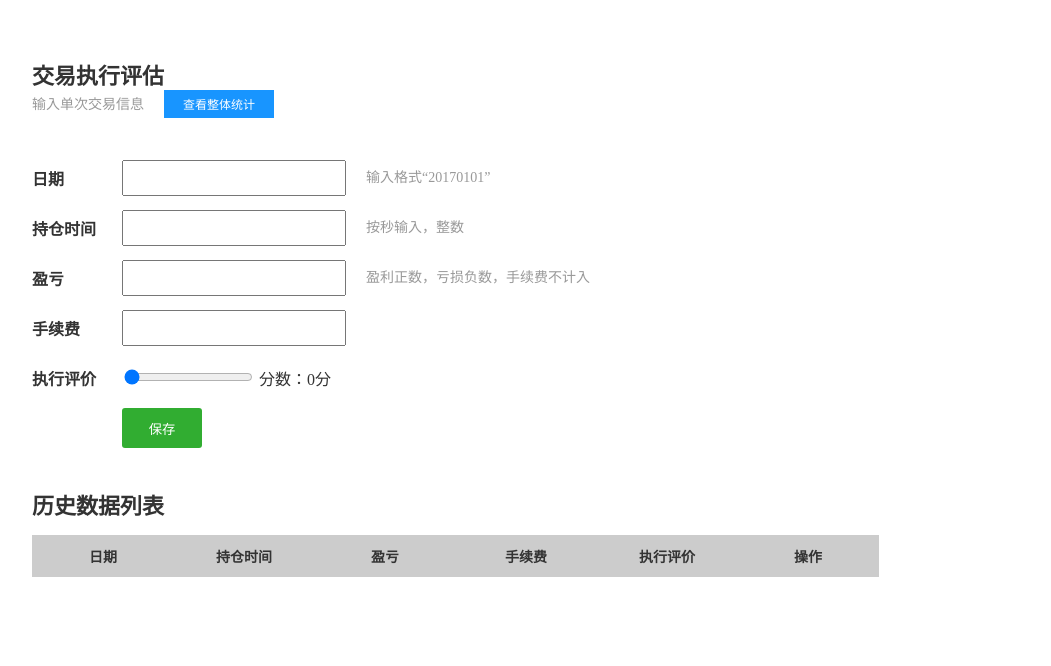
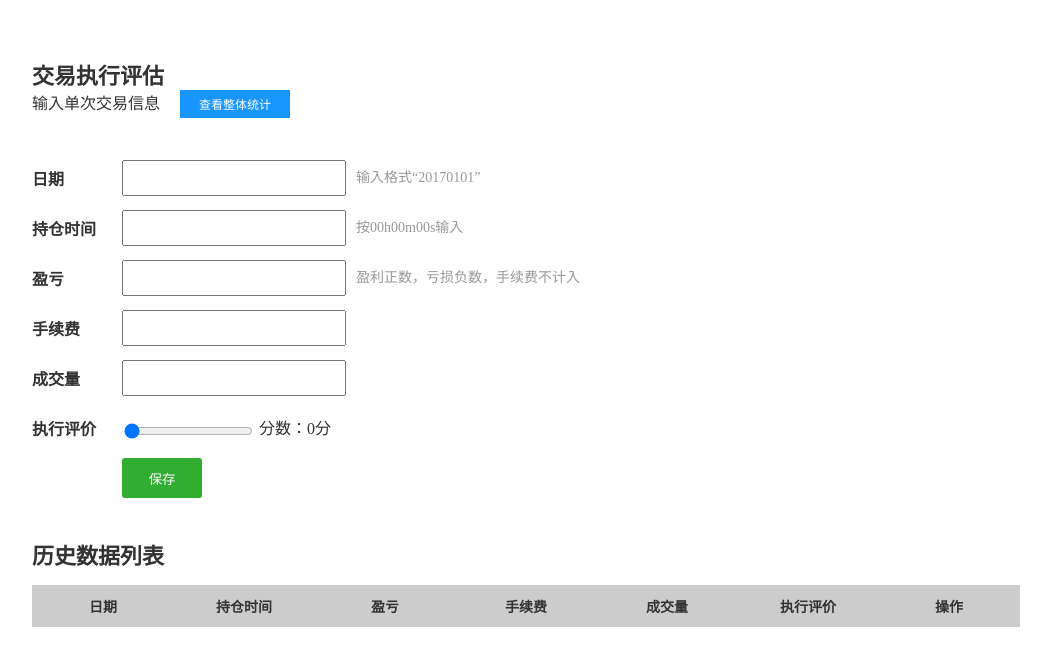
Before and after one commit to lostsquirrel/futures-collector, a Python web app: template templates/evaluation_data.html in a window 1280 px wide. Shown: the top 666 px of the page, without its empty margins (26-1077 px from the left). Run offline with Jinja, Linux system fonts and the light colour scheme; the template is opened without the code that fills it, so the values that code supplies are empty; some libraries are stand-ins or nearby versions.

Commit message:
1. 添加成交量字段，修改持仓时间显示

```diff
--- a/api/views.py
+++ b/api/views.py
@@ -84,10 +84,12 @@ class EvaluationDataHandler(application.RequestHandler):
         # print params['evaluation_score']
         data = EvaluationData()
         data.trade_date = params['trade_date']
-        data.position_time = params['position_time']
+        # data.position_time = params.get('position_time')
+        data.position_time_str = params['position_time_str']
         data.profit = params['profit']
         data.commission = params['commission']
         data.evaluation_score = params['evaluation_score']
+        data.volume = params['volume']
         evaluationService.save_data(data)
         self.render_json(SUCCESS_)
 
--- a/evaluation/models.py
+++ b/evaluation/models.py
@@ -23,11 +23,11 @@ class EvaluationDataDAO:
         sql = '''
         INSERT INTO evaluation_data
         (
-        trade_date, position_time, profit, commission, evaluation_score
+        trade_date, position_time, position_time_str, volume, profit, commission, evaluation_score
         )
         VALUES
         (
-        %(trade_date)s, %(position_time)s, %(profit)s, %(commission)s, %(evaluation_score)s
+        %(trade_date)s, %(position_time)s, %(position_time_str)s, %(volume)s, %(profit)s, %(commission)s, %(evaluation_score)s
         )
         '''
         return sql
@@ -35,7 +35,7 @@ class EvaluationDataDAO:
     @torndb.select
     def find_all(self):
         sql = '''
-        SELECT id, trade_date, position_time, profit, commission, evaluation_score
+        SELECT id, trade_date, position_time, position_time_str, volume, profit, commission, evaluation_score
         FROM evaluation_data
         ORDER BY id DESC
         '''
--- a/scripts/table.sql
+++ b/scripts/table.sql
@@ -1,2 +1,3 @@
 ALTER TABLE `evaluation_data`
-ADD COLUMN `volume`  int NULL COMMENT '交易量';
+ADD COLUMN `volume`  int NULL COMMENT '交易量',
+ADD COLUMN `position_time_str`  varchar(100) NULL;
--- a/static/js/common.js
+++ b/static/js/common.js
@@ -40,3 +40,14 @@ function objectifyForm(fid) { //serialize data function
     }
     return returnArray;
 }
+
+function toasts(eid) {
+    var item = $('#' + eid);
+    item.show();
+    setTimeout(function(){ item.hide(); }, 3000);
+}
+
+function fromClear(formId) {
+    $('#' + formId).find("input[type=text], textarea").val("")
+    .find('input[type=range]').val(0);
+}
--- a/static/js/evaluation_data.js
+++ b/static/js/evaluation_data.js
@@ -12,7 +12,9 @@ function bindSubmit() {
     $('input[type="submit"]').click(function(){
         myPost(evaluationDataUrl, objectifyForm('dataForm'), function(data){
             // console.log(data)
-            loadDataList()
+            loadDataList();
+            toasts('evalSuccess');
+            fromClear('dataForm');
         });
     });
 }
@@ -30,10 +32,11 @@ function loadDataList() {
         $(data).each(function(k, v) {
             h += '<tr class="dataNode">';
             h += '<td>'+v.trade_date+'</td>';
-            h += '<td>'+v.position_time+'秒</td>';
+            h += '<td>'+v.position_time_str+'</td>';
             var profitClass = v.profit > 0 ? 'win' : 'lose'
             h += '<td><span class="'+(profitClass)+'">'+v.profit+'</span></td>';
             h += '<td>'+v.commission+'</td>';
+            h += '<td>'+v.volume+'</td>';
             h += '<td>'+v.evaluation_score+'</td>';
             h += '<td><a href="javascript:removeData('+v.id+')" >删除</a></td>';
             h += '</tr>';
--- a/templates/evaluation_data.html
+++ b/templates/evaluation_data.html
@@ -2,44 +2,24 @@
 <html>
 <head>
 <meta charset="UTF-8">
-<title></title>
-<style>
-body{padding: 50px 0 0 50px;color: #333; font-family: "microsoft yahei","verdana, geneva, arial, helvetica, sans-serif";}
-.t1{font-size: 22px; font-weight: bolder;}
-.t2{font-size: 14px; color: #999;padding-left: 20px;}
-.t3{font-size: 16px; color: #ff0000; padding-top: 10px;}
-.t4{font-size: 14px; color: #999;}
-.tab1{padding-top:30px;}
-.tab1 th{width: 90px; text-align: left; height: 40px;  padding-top: 10px; }
-.tab1 td{height: 40px;padding-top: 10px;}
-input[type=text]{width: 200px; height: 30px; font-size: 14px; padding-left: 10px; padding-right: 10px;font-family: "microsoft yahei"; line-height: 28px;}
-.btn1{width: 80px; height: 40px; color: #fff; border: 0; background-color: #31ad31;font-family: "microsoft yahei"; cursor: pointer; border-radius:3px ;}
-.btn1:hover{background-color: #248f24}
-.tab2{background: #CCCCCC;}
-.tab2 th,.tab2 td{width: 120px;text-align: center; padding: 10px 10px; background: #fff;}
-.tab2 th{background: #CCCCCC; font-size: 14px;}
-.tab2 tr:hover td{background: #eee;}
-.tab2 a{color: #ff0000; text-decoration: none;}
-.s1{width: 100px; padding: 5px; display: inline-block; text-align: center;color: #fff; background: #1895ff; font-size: 12px; text-decoration: none; margin-left: 20px;}
-.tab1 label{float: left; margin-right: 20px;}
-.tab2 .win{color: #ff0000; font-weight: bold;}
-.tab2 .lose{color: #008000; font-weight: bold;}
-</style>
+<title>交易执行评估</title>
+<link rel="stylesheet" href="/static/css/total.css" />
+<link rel="stylesheet" href="/static/css/grid.css" />
 </head>
 
 <body>
 	<div class="t1">交易执行评估</div>
-	<div class="t4">输入单次交易信息<a href="#" class="s1">查看整体统计</a></div>
+	<div class="t4">输入单次交易信息<a href="#" class="s3">查看整体统计</a></div>
 
 	<form id="dataForm">
-	<table cellpadding="0"  cellspacing="0" class="tab1">
+	<table cellpadding="0"  cellspacing="0" class="tab4">
 		<tr>
 			<th>日期</th>
 			<td><input type="text" name="trade_date"/><span class="t2">输入格式“20170101”</span></td>
 		</tr>
 		<tr>
 			<th>持仓时间</th>
-			<td><input type="text" name="position_time" /><span class="t2">按秒输入，整数</span></td>
+			<td><input type="text" name="position_time_str" /><span class="t2">按00h00m00s输入</span></td>
 		</tr>
 		<tr>
 			<th>盈亏</th>
@@ -47,7 +27,11 @@ input[type=text]{width: 200px; height: 30px; font-size: 14px; padding-left: 10px
 		</tr>
 		<tr>
 			<th>手续费</th>
-			<td><input type="text" name="commission"/></td>
+			<td><input type="text" name="commission" /></td>
+		</tr>
+		<tr>
+			<th>成交量</th>
+			<td><input type="text" name="volume"/></td>
 		</tr>
 		<tr>
 			<th>执行评价</th>
@@ -58,17 +42,18 @@ input[type=text]{width: 200px; height: 30px; font-size: 14px; padding-left: 10px
 		</tr>
 		<tr>
 			<th>&nbsp;</th>
-			<td><input type="submit" value="保存" class="btn1" /></td>
+			<td><input type="submit" value="保存" class="btn1" /><span id="evalSuccess" class="pdl20 b1" style="display: none">保存成功！</span></td>
 		</tr>
 	</table>
 	</form>
 	<div style="padding-top:40px; padding-bottom: 15px;" class="t1">历史数据列表</div>
-	<table class="tab2" cellpadding="0"  cellspacing="1" id="dataList">
+	<table class="tab5" cellpadding="0"  cellspacing="1" id="dataList">
 		<tr>
 			<th>日期</th>
 			<th>持仓时间</th>
 			<th>盈亏</th>
 			<th>手续费</th>
+			<th>成交量</th>
 			<th>执行评价</th>
 			<th>操作</th>
 		</tr>
```
Also changed, not shown: evaluation/services.py (+60 -2 lines).
